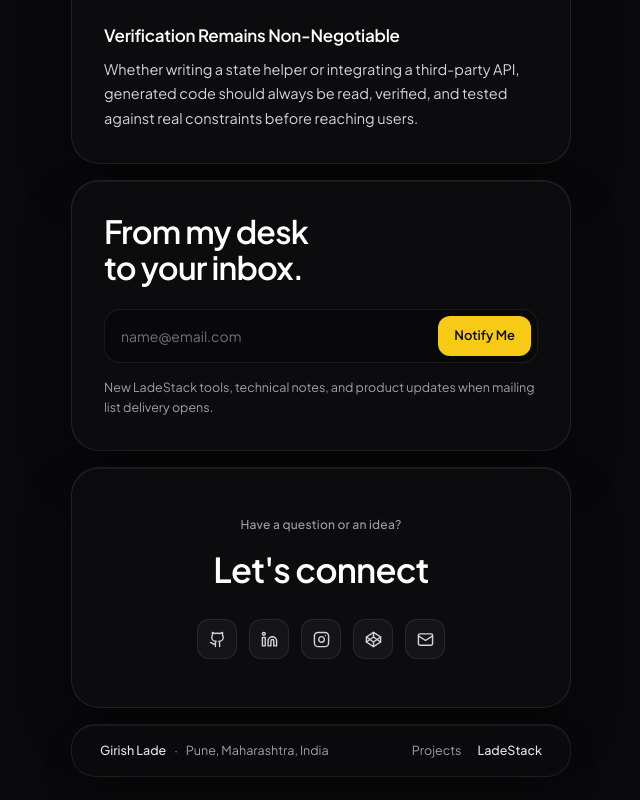
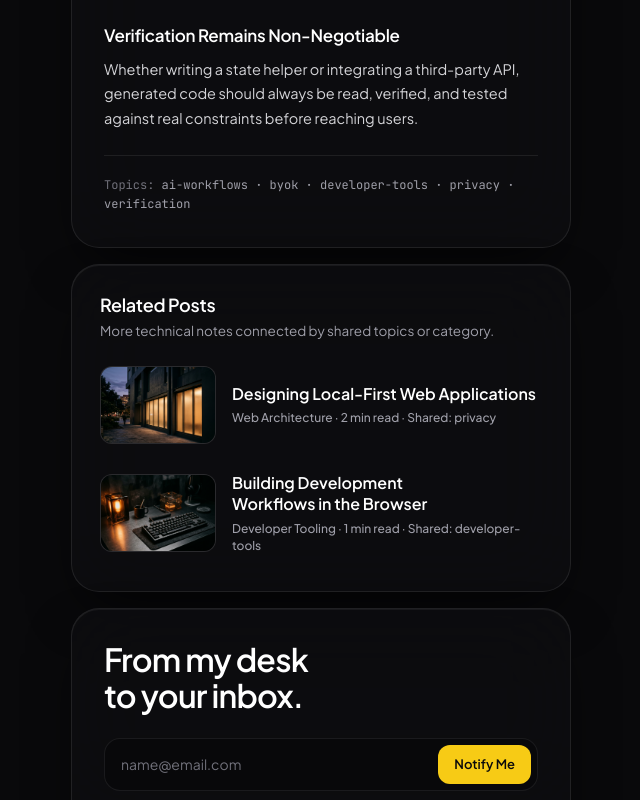
Before and after one commit to girishlade111/hydrogen-selv, a React (Vite) app: page /blog/ai-assistance-without-losing-user-control in a window 1280 px wide. Shown: the part 887-1687 px from the top of the page, without its empty margins (319-959 px from the left). Built offline with nearby package versions, Linux system fonts and the light colour scheme.

Commit message:
feat(blog): add categorization and related post logic
- Added `category` and `tags` fields to `BlogArticle` interface
- Implemented `getRelatedBlogPosts` utility with scoring logic
- Updated `BlogCard` to display category metadata
- Added unit tests for related post recommendation algorithm

```diff
--- a/src/components/BlogCard.tsx
+++ b/src/components/BlogCard.tsx
@@ -5,9 +5,12 @@ import { MOTION_TOKENS } from '../motion/variants';
 
 interface BlogCardProps {
   article: BlogArticle;
+  metaText?: string;
 }
 
-export function BlogCard({ article }: BlogCardProps) {
+export function BlogCard({ article, metaText }: BlogCardProps) {
+  const secondaryMeta = metaText ?? `${article.label} · ${article.category}`;
+
   return (
     <motion.div
       whileHover={{ x: 2 }}
@@ -16,7 +19,7 @@ export function BlogCard({ article }: BlogCardProps) {
     >
       <Link
         to={`/blog/${article.slug}`}
-        aria-label={`${article.title} — ${article.label}`}
+        aria-label={`${article.title} — ${secondaryMeta}`}
         className="group flex items-center gap-4 rounded-2xl p-2 -mx-2 transition-colors hover:bg-white/[0.045] focus-visible:outline-none focus-visible:ring-2 focus-visible:ring-[#f7cb15]"
       >
         <div className="h-[72px] w-[104px] shrink-0 overflow-hidden rounded-xl border border-white/[0.08] bg-zinc-900 sm:h-[78px] sm:w-[116px]">
@@ -31,8 +34,8 @@ export function BlogCard({ article }: BlogCardProps) {
           <h3 className="line-clamp-2 text-[15px] font-semibold leading-[1.35] text-white transition-colors group-hover:text-white sm:text-[16px]">
             {article.title}
           </h3>
-          <p className="mt-1.5 text-[12px] font-medium text-zinc-400">
-            {article.label}
+          <p className="mt-1.5 text-[12px] font-medium leading-[1.4] text-zinc-400">
+            {secondaryMeta}
           </p>
         </div>
       </Link>
--- a/src/data/portfolio.ts
+++ b/src/data/portfolio.ts
@@ -26,6 +26,8 @@ export interface BlogArticle {
   slug: string;
   title: string;
   label: string;
+  category: string;
+  tags: string[];
   summary: string;
   coverImage: string;
   coverAlt: string;
@@ -579,6 +581,8 @@ export const BLOG_POSTS: BlogArticle[] = [
     slug: 'designing-local-first-web-applications',
     title: 'Designing Local-First Web Applications',
     label: 'Technical Note',
+    category: 'Web Architecture',
+    tags: ['local-first', 'browser-first', 'indexeddb', 'privacy', 'portability'],
     summary:
       'Why browser-local persistence lowers onboarding friction—and why portability, storage limits, and clear data boundaries matter just as much.',
     coverImage: SITE_ASSETS.blogLight,
@@ -605,6 +609,8 @@ export const BLOG_POSTS: BlogArticle[] = [
     slug: 'building-development-workflows-in-the-browser',
     title: 'Building Development Workflows in the Browser',
     label: 'Technical Note',
+    category: 'Developer Tooling',
+    tags: ['browser-first', 'developer-tools', 'webcontainers', 'monaco-editor', 'portability'],
     summary:
       'Lessons from combining Monaco Editor, sandboxed previews, and WebContainers while communicating browser runtime constraints honestly.',
     coverImage: SITE_ASSETS.ideStudio,
@@ -627,6 +633,8 @@ export const BLOG_POSTS: BlogArticle[] = [
     slug: 'designing-useful-documentation-systems',
     title: 'Designing Useful Documentation Systems',
     label: 'Technical Note',
+    category: 'Developer Tooling',
+    tags: ['documentation', 'markdown', 'pdf', 'developer-tools', 'portability'],
     summary:
       'Why Markdown-to-PDF publishing involves far more than file conversion: sanitization, math typesetting, print layouts, and multi-chapter structure.',
     coverImage: SITE_ASSETS.pdfEditorial,
@@ -649,6 +657,8 @@ export const BLOG_POSTS: BlogArticle[] = [
     slug: 'ai-assistance-without-losing-user-control',
     title: 'AI Assistance Without Losing User Control',
     label: 'Technical Note',
+    category: 'AI & Engineering',
+    tags: ['ai-workflows', 'byok', 'developer-tools', 'privacy', 'verification'],
     summary:
       'Approaching AI coding agents and BYOK architectures as transparent engineering accelerators rather than opaque replacements for review.',
     coverImage: SITE_ASSETS.brandArt,
@@ -671,6 +681,8 @@ export const BLOG_POSTS: BlogArticle[] = [
     slug: 'shipping-discoverable-multilingual-websites',
     title: 'Shipping Discoverable Multilingual Websites',
     label: 'Technical Note',
+    category: 'Web Architecture',
+    tags: ['astro', 'technical-seo', 'localization', 'static-sites', 'documentation'],
     summary:
       'Structuring static Astro sites with semantic HTML, canonical URLs, hreflang metadata, and deliberate localized content.',
     coverImage: SITE_ASSETS.systemsGrid,
--- a/src/pages/BlogDetailPage.tsx
+++ b/src/pages/BlogDetailPage.tsx
@@ -5,18 +5,22 @@ import { createPortal } from 'react-dom';
 import { useParams } from 'react-router-dom';
 import { AnimatedButton } from '../components/AnimatedButton';
 import { BackButton } from '../components/BackButton';
+import { BlogCard } from '../components/BlogCard';
 import { ConnectCard } from '../components/ConnectCard';
 import { GlassCard, GlassCardHero } from '../components/GlassCard';
 import { MotionReveal } from '../components/MotionReveal';
 import { NewsletterCard } from '../components/NewsletterCard';
 import { PageShell } from '../components/PageShell';
 import { SiteFooter } from '../components/SiteFooter';
+import { BLOG_POSTS } from '../data/portfolio';
 import { MOTION_TOKENS } from '../motion/variants';
 import {
   estimateReadingTimeMinutes,
   formatReadingTime,
   getBlogPostBySlug,
   getBlogPostUrl,
+  getRelatedBlogPosts,
+  getSharedPostTags,
 } from '../utils/portfolioHelpers';
 
 export function BlogDetailPage() {
@@ -104,6 +108,8 @@ export function BlogDetailPage() {
     );
   }
 
+  const relatedPosts = getRelatedBlogPosts(article, BLOG_POSTS, 2);
+
   return (
     <PageShell>
       {/* 1. Large Visual Hero Card matching Blog Detail screenshot */}
@@ -150,6 +156,8 @@ export function BlogDetailPage() {
               <div className="flex flex-wrap items-center gap-2 text-[12px] font-medium tracking-[0.04em] text-zinc-300">
                 <span>{article.label}</span>
                 <span aria-hidden="true">·</span>
+                <span>{article.category}</span>
+                <span aria-hidden="true">·</span>
                 <span className="tabular-nums">
                   {formatReadingTime(estimateReadingTimeMinutes(article))}
                 </span>
@@ -182,9 +190,59 @@ export function BlogDetailPage() {
                 <p className="text-[14.5px] leading-[1.7] text-zinc-300">{section.body}</p>
               </section>
             ))}
+
+            {article.tags.length > 0 && (
+              <>
+                <div className="mt-1 h-px bg-white/[0.08]" />
+                <p className="font-mono text-[12px] leading-relaxed text-zinc-400">
+                  <span className="text-zinc-500">Topics: </span>
+                  {article.tags.join(' · ')}
+                </p>
+              </>
+            )}
           </article>
         </GlassCard>
       </MotionReveal>
+
+      {/* 3. Related Posts */}
+      {relatedPosts.length > 0 && (
+        <MotionReveal>
+          <GlassCard className="p-6 sm:p-7">
+            <section aria-labelledby="related-posts-heading">
+              <div className="flex flex-col gap-1">
+                <h2
+                  id="related-posts-heading"
+                  className="text-[18px] font-semibold leading-[1.3] tracking-[-0.015em] text-white"
+                >
+                  Related Posts
+                </h2>
+                <p className="text-[13.5px] leading-relaxed text-zinc-400">
+                  More technical notes connected by shared topics or category.
+                </p>
+              </div>
+
+              <div className="mt-4 flex flex-col gap-3">
+                {relatedPosts.map((related) => {
+                  const sharedTags = getSharedPostTags(article, related);
+                  const readLabel = formatReadingTime(estimateReadingTimeMinutes(related));
+                  const metaParts = [related.category, readLabel];
+                  if (sharedTags.length > 0) {
+                    metaParts.push(`Shared: ${sharedTags.slice(0, 2).join(', ')}`);
+                  }
+
+                  return (
+                    <BlogCard
+                      key={related.slug}
+                      article={related}
+                      metaText={metaParts.join(' · ')}
+                    />
+                  );
+                })}
+              </div>
+            </section>
+          </GlassCard>
+        </MotionReveal>
+      )}
 
       <MotionReveal>
         <NewsletterCard />
--- a/src/utils/portfolioHelpers.ts
+++ b/src/utils/portfolioHelpers.ts
@@ -123,3 +123,54 @@ export function getBlogPostUrl(origin: string, slug: string): string {
   const cleanSlug = slug.replace(/^\/+/, '');
   return `${cleanOrigin}/blog/${cleanSlug}`;
 }
+
+export function getSharedPostTags(
+  currentPost: Pick<BlogArticle, 'tags'>,
+  candidatePost: Pick<BlogArticle, 'tags'>
+): string[] {
+  const candidateTagSet = new Set(candidatePost.tags.map((tag) => tag.trim().toLowerCase()));
+  const seen = new Set<string>();
+  const shared: string[] = [];
+
+  for (const tag of currentPost.tags) {
+    const normalized = tag.trim().toLowerCase();
+    if (normalized && candidateTagSet.has(normalized) && !seen.has(normalized)) {
+      seen.add(normalized);
+      shared.push(tag);
+    }
+  }
+
+  return shared;
+}
+
+export function getRelatedBlogPosts(
+  currentPost: BlogArticle,
+  allPosts: BlogArticle[] = BLOG_POSTS,
+  limit = 2
+): BlogArticle[] {
+  if (limit <= 0) return [];
+
+  const currentCategory = currentPost.category.trim().toLowerCase();
+
+  return allPosts
+    .map((post, index) => {
+      if (post.slug === currentPost.slug) {
+        return null;
+      }
+      const sharedTags = getSharedPostTags(currentPost, post);
+      const sameCategory =
+        currentCategory.length > 0 && post.category.trim().toLowerCase() === currentCategory;
+      const score = sharedTags.length + (sameCategory ? 2 : 0);
+
+      return { post, score, index };
+    })
+    .filter((entry): entry is { post: BlogArticle; score: number; index: number } => entry !== null)
+    .sort((a, b) => {
+      if (b.score !== a.score) {
+        return b.score - a.score;
+      }
+      return a.index - b.index;
+    })
+    .slice(0, limit)
+    .map((entry) => entry.post);
+}
```
Also changed, not shown: 2 other files (tests, documents, lock files or other folders).
